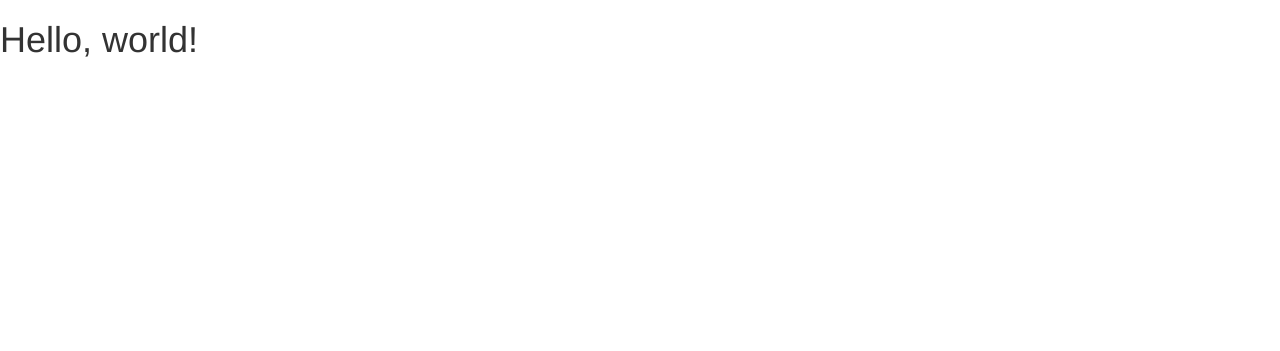
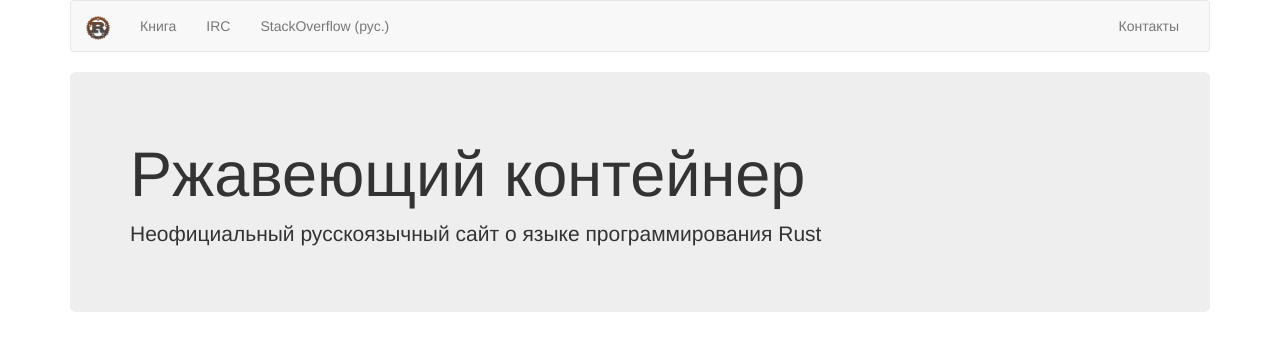
Before and after one commit to rust-lang-ru/rustycrate.ru, a Jekyll site: the page index.html, which Jekyll copies as it is, in a window 1280 px wide. Shown: the top 351 px of the page. Built offline with Jekyll 4.4.1, drawn with Linux system fonts in a browser that asks for light colours; nearby versions of some CDN libraries.

Commit message:
Add in the basics

```diff
--- a/index.html
+++ b/index.html
@@ -17,8 +17,37 @@
       <script src="https://oss.maxcdn.com/respond/1.4.2/respond.min.js"></script>
     <![endif]-->
   </head>
-  <body>
-    <h1>Hello, world!</h1>
+  <body class="container">
+    <nav class="navbar navbar-default">
+      <div class="container-fluid">
+        <!-- Brand and toggle get grouped for better mobile display -->
+        <div class="navbar-header">
+          <button type="button" class="navbar-toggle collapsed" data-toggle="collapse" data-target="#bs-example-navbar-collapse-1" aria-expanded="false">
+            <span class="sr-only">Toggle navigation</span>
+            <span class="icon-bar"></span>
+            <span class="icon-bar"></span>
+            <span class="icon-bar"></span>
+          </button>
+          <a class="navbar-brand" href="#"><img src="rust-logo-32x32.png" alt="Logo" width="24px" height="24px"></a>
+        </div>
+
+        <!-- Collect the nav links, forms, and other content for toggling -->
+        <div class="collapse navbar-collapse" id="bs-example-navbar-collapse-1">
+          <ul class="nav navbar-nav">
+            <li><a href="http://kgv.github.io/rust_book_ru/" target="blank">Книга</a></li>
+            <li><a href="https://chat.mibbit.com/?server=irc.mozilla.org&channel=%23rust-ru" target="blank">IRC</a></li>
+            <li><a href="http://ru.stackoverflow.com/questions/tagged/rust" target="blank">StackOverflow (рус.)</a></li>
+          </ul>
+          <ul class="nav navbar-nav navbar-right">
+            <li><a href="contacts.html">Контакты</a></li>
+          </ul>
+        </div><!-- /.navbar-collapse -->
+      </div><!-- /.container-fluid -->
+    </nav>
+    <div class="jumbotron">
+      <h1>Ржавеющий контейнер</h1>
+      <p>Неофициальный русскоязычный сайт о языке программирования Rust</p>
+    </div>
 
     <!-- jQuery (necessary for Bootstrap's JavaScript plugins) -->
     <script src="https://ajax.googleapis.com/ajax/libs/jquery/1.11.3/jquery.min.js"></script>
```
Also changed, not shown: rust-logo-32x32.png (added).
